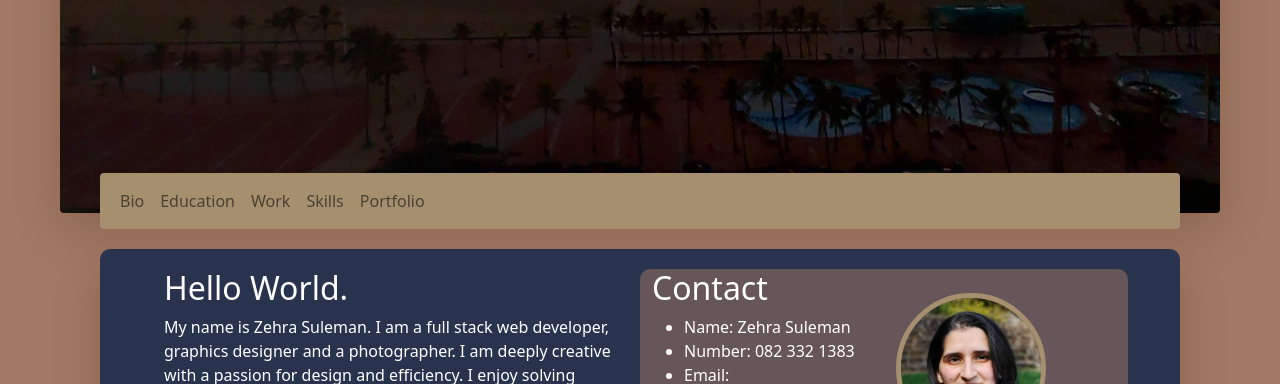
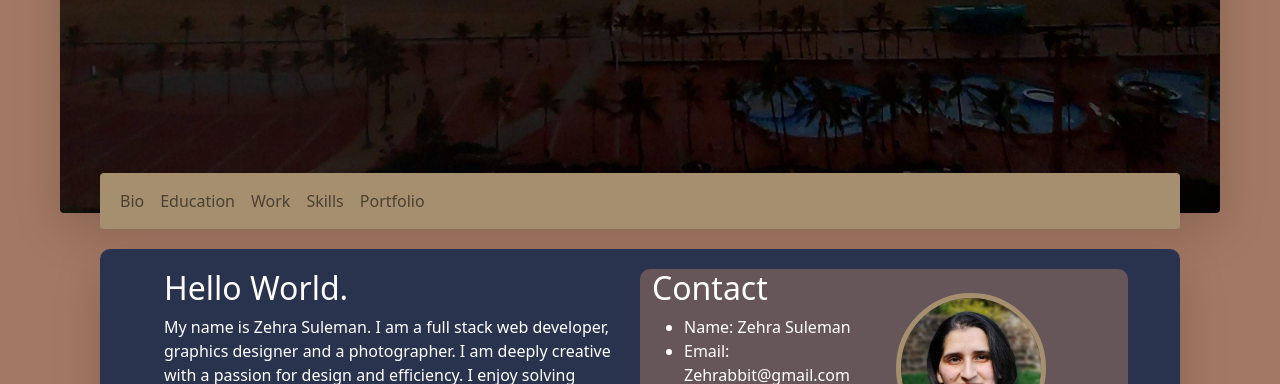
Before and after one commit to ZehraSul/Zehra_Suleman_resume, a plain HTML site: page index.html in a window 1280 px wide. Shown: the part 561-945 px from the top of the page. Drawn offline with nearby package versions, Linux system fonts and the light colour scheme.

Commit message:
Update index.html

```diff
--- a/index.html
+++ b/index.html
@@ -68,7 +68,6 @@
                         <h2>Contact</h2>
                         <ul>
                             <li>Name: Zehra Suleman</li>
-                            <li>Number: 082 332 1383</li>
                             <li>Email: Zehrabbit@gmail.com</li>
                             <li><a style="color: white;" href="https://github.com/ZehraSul">Github</a></li>
                             <li><a style="color: white;"
```
